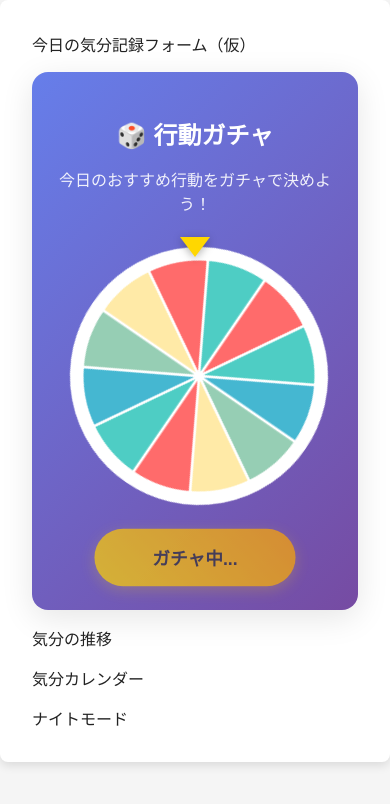
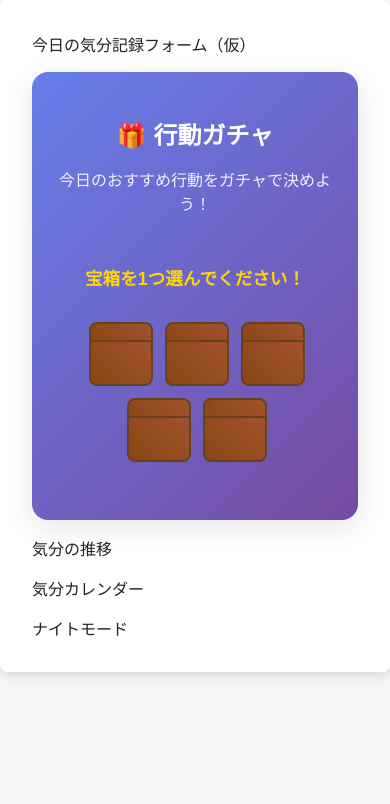
Before and after one commit to ncc-seisaku202/yurutto-app, a Vue app: page / in a window 390 px wide. Both pictures are taken after a click on the button "ガチャを回す！". Shown: the top 804 px of the page. Built offline with nearby package versions, Linux system fonts and the light colour scheme.

Commit message:
ガチャ演出の修正

```diff
--- a/src/components/Lv1/ActionGacha.vue
+++ b/src/components/Lv1/ActionGacha.vue
@@ -1,33 +1,44 @@
 <template>
   <div class="action-gacha">
-    <h2 class="title">🎲 行動ガチャ</h2>
+    <h2 class="title">🎁 行動ガチャ</h2>
     <p class="description">今日のおすすめ行動をガチャで決めよう！</p>
 
     <div class="gacha-container">
-      <!-- ルーレット表示エリア -->
-      <div class="roulette-area">
-        <svg
-          class="roulette-wheel"
-          :class="{ 'spinning': isSpinning }"
-          :style="{ transform: `rotate(${rotation}deg)` }"
-          width="300"
-          height="300"
-          viewBox="0 0 300 300"
+      <!-- 初期状態：ガチャボタンのみ -->
+      <div v-if="!showTreasures && !selectedAction" class="initial-state">
+        <button
+          class="gacha-button"
+          @click="startGacha"
+          :disabled="isProcessing"
         >
-          <g v-for="(color, index) in rouletteColors" :key="index">
-            <path
-              :d="getSlicePath(index, rouletteColors.length)"
-              :fill="color"
-              stroke="white"
-              stroke-width="3"
-            />
-          </g>
-        </svg>
-        <div class="roulette-pointer"></div>
+          {{ isProcessing ? 'ガチャ準備中...' : 'ガチャを回す！' }}
+        </button>
+      </div>
+
+      <!-- 宝箱選択画面 -->
+      <div v-if="showTreasures && !selectedAction" class="treasure-selection">
+        <p class="instruction">宝箱を1つ選んでください！</p>
+        <div class="treasures-container">
+          <div
+            v-for="(treasure, index) in treasures"
+            :key="index"
+            class="treasure-box"
+            :class="{
+              'selected': treasure.isSelected,
+              'opening': treasure.isOpening,
+              'glowing': treasure.isGlowing
+            }"
+            @click="selectTreasure(index)"
+          >
+            <div class="treasure-lid"></div>
+            <div class="treasure-body"></div>
+            <div class="treasure-glow"></div>
+          </div>
+        </div>
       </div>
 
       <!-- 結果表示エリア -->
-      <div class="result-area" v-if="selectedAction">
+      <div v-if="selectedAction" class="result-area">
         <div class="result-card" :class="{ 'show': showResult }">
           <div class="category-badge" :style="{ backgroundColor: getCategoryColor(selectedAction.category) }">
             {{ selectedAction.category }}
@@ -36,54 +47,33 @@
           <p class="action-description">{{ selectedAction.description }}</p>
           <div class="action-duration">⏱️ {{ selectedAction.duration }}</div>
         </div>
+
+        <!-- もう一度ボタン -->
+        <button class="retry-button" @click="resetGacha">
+          もう一度ガチャを回す
+        </button>
       </div>
-
-      <!-- ガチャボタン -->
-      <button
-        class="gacha-button"
-        @click="spinGacha"
-        :disabled="isSpinning"
-        :class="{ 'spinning': isSpinning }"
-      >
-        {{ isSpinning ? 'ガチャ中...' : 'ガチャを回す！' }}
-      </button>
     </div>
   </div>
 </template>
 
 <script setup>
-import { ref, onMounted } from 'vue'
+import { ref, reactive } from 'vue'
 
 // リアクティブデータ
-const isSpinning = ref(false)
-const rotation = ref(0)
+const isProcessing = ref(false)
+const showTreasures = ref(false)
 const selectedAction = ref(null)
 const showResult = ref(false)
 
-// ルーレットの色配列（カテゴリ色を繰り返し配置）
-const rouletteColors = [
-  '#FF6B6B', // 運動
-  '#4ECDC4', // リラックス
-  '#45B7D1', // 創作活動
-  '#96CEB4', // 社交
-  '#FFEAA7', // セルフケア
-  '#FF6B6B', // 運動
-  '#4ECDC4', // リラックス
-  '#45B7D1', // 創作活動
-  '#96CEB4', // 社交
-  '#FFEAA7', // セルフケア
-  '#FF6B6B', // 運動
-  '#4ECDC4'  // リラックス
-]
-
-// ルーレット色とカテゴリのマッピング
-const colorToCategoryMap = {
-  '#FF6B6B': '運動',
-  '#4ECDC4': 'リラックス',
-  '#45B7D1': '創作活動',
-  '#96CEB4': '社交',
-  '#FFEAA7': 'セルフケア'
-}
+// 宝箱データ
+const treasures = reactive([
+  { isSelected: false, isOpening: false, isGlowing: false },
+  { isSelected: false, isOpening: false, isGlowing: false },
+  { isSelected: false, isOpening: false, isGlowing: false },
+  { isSelected: false, isOpening: false, isGlowing: false },
+  { isSelected: false, isOpening: false, isGlowing: false }
+])
 
 // 行動データベース
 const actionDatabase = [
@@ -132,72 +122,54 @@ const getCategoryColor = (category) => {
   return categoryColors[category] || '#DDD'
 }
 
-// SVGピザスライスのパスを生成
-const getSlicePath = (index, total) => {
-  const centerX = 150
-  const centerY = 150
-  const radius = 140
-  const anglePerSlice = (2 * Math.PI) / total
-  const startAngle = index * anglePerSlice
-  const endAngle = (index + 1) * anglePerSlice
+// ガチャ開始
+const startGacha = () => {
+  isProcessing.value = true
 
-  const x1 = centerX + radius * Math.cos(startAngle)
-  const y1 = centerY + radius * Math.sin(startAngle)
-  const x2 = centerX + radius * Math.cos(endAngle)
-  const y2 = centerY + radius * Math.sin(endAngle)
-
-  const largeArcFlag = anglePerSlice > Math.PI ? 1 : 0
-
-  return `M ${centerX} ${centerY} L ${x1} ${y1} A ${radius} ${radius} 0 ${largeArcFlag} 1 ${x2} ${y2} Z`
+  // 0.3秒後に宝箱を表示
+  setTimeout(() => {
+    isProcessing.value = false
+    showTreasures.value = true
+  }, 300)
 }
 
-// ガチャを回す
-const spinGacha = () => {
-  if (isSpinning.value) return
+// 宝箱選択
+const selectTreasure = (index) => {
+  // 既に選択済みの場合は無視
+  if (treasures.some(t => t.isSelected)) return
 
-  isSpinning.value = true
-  showResult.value = false
-  selectedAction.value = null
+  // 選択された宝箱を光らせる
+  treasures[index].isSelected = true
+  treasures[index].isGlowing = true
 
-  // 先に結果を決定する
-  const randomActionIndex = Math.floor(Math.random() * actionDatabase.length)
-  const targetAction = actionDatabase[randomActionIndex]
-  const targetCategory = targetAction.category
-  const targetColor = getCategoryColor(targetCategory)
+  // 0.8秒後に開く演出（光る演出を少し長く）
+  setTimeout(() => {
+    treasures[index].isOpening = true
 
-  // 目標の色に対応するスライスのインデックスを見つける
-  const targetSliceIndices = []
-  rouletteColors.forEach((color, index) => {
-    if (color === targetColor) {
-      targetSliceIndices.push(index)
-    }
-  })
+    // ランダムに行動を選択
+    const randomIndex = Math.floor(Math.random() * actionDatabase.length)
+    selectedAction.value = actionDatabase[randomIndex]
 
-  // ランダムに目標スライスを選択
-  const targetSliceIndex = targetSliceIndices[Math.floor(Math.random() * targetSliceIndices.length)]
-
-  // 目標スライスの中央角度を計算
-  const sliceAngle = 360 / rouletteColors.length
-  const targetAngle = targetSliceIndex * sliceAngle + sliceAngle / 2
-
-  // ランダムな回転数を設定（3-5回転 + 目標角度）
-  const spins = 3 + Math.random() * 2
-  const totalRotation = spins * 360 + targetAngle
-
-  rotation.value += totalRotation
-
-  // アニメーション終了後の処理
-  setTimeout(() => {
-    // 結果を設定
-    selectedAction.value = targetAction
-
-    isSpinning.value = false
-
-    // 結果表示のアニメーション
+    // 0.5秒後に結果表示
     setTimeout(() => {
       showResult.value = true
-    }, 300)
-  }, 3000) // 3秒間のスピンアニメーション
+    }, 500)
+  }, 800)
+}
+
+// ガチャリセット
+const resetGacha = () => {
+  showTreasures.value = false
+  selectedAction.value = null
+  showResult.value = false
+  isProcessing.value = false
+
+  // 宝箱の状態をリセット
+  treasures.forEach(treasure => {
+    treasure.isSelected = false
+    treasure.isOpening = false
+    treasure.isGlowing = false
+  })
 }
 </script>
 
@@ -209,6 +181,7 @@ const spinGacha = () => {
   color: white;
   text-align: center;
   box-shadow: 0 8px 32px rgba(0, 0, 0, 0.1);
+  min-height: 400px;
 }
 
 .title {
@@ -229,106 +202,25 @@ const spinGacha = () => {
   gap: 2rem;
 }
 
-.roulette-area {
-  position: relative;
-  width: 300px;
-  height: 300px;
-}
-
-.roulette-wheel {
-  width: 100%;
-  height: 100%;
-  border-radius: 50%;
-  transition: transform 3s cubic-bezier(0.23, 1, 0.32, 1);
-  border: 4px solid white;
-  background: white;
-}
-
-.roulette-wheel.spinning {
-  transition: transform 3s cubic-bezier(0.23, 1, 0.32, 1);
-}
-
-
-.roulette-pointer {
-  position: absolute;
-  top: -10px;
-  left: 50%;
-  transform: translateX(-50%);
-  width: 0;
-  height: 0;
-  border-left: 15px solid transparent;
-  border-right: 15px solid transparent;
-  border-top: 20px solid #FFD700;
-  z-index: 10;
-  filter: drop-shadow(0 2px 4px rgba(0, 0, 0, 0.3));
-}
-
-.result-area {
+.initial-state {
+  display: flex;
+  justify-content: center;
+  align-items: center;
   min-height: 200px;
-  display: flex;
-  align-items: center;
-  justify-content: center;
-}
-
-.result-card {
-  background: rgba(255, 255, 255, 0.95);
-  color: #333;
-  padding: 1.5rem;
-  border-radius: 12px;
-  box-shadow: 0 4px 20px rgba(0, 0, 0, 0.1);
-  max-width: 300px;
-  transform: scale(0.8);
-  opacity: 0;
-  transition: all 0.5s ease;
-}
-
-.result-card.show {
-  transform: scale(1);
-  opacity: 1;
-}
-
-.category-badge {
-  display: inline-block;
-  padding: 0.3rem 0.8rem;
-  border-radius: 20px;
-  font-size: 0.8rem;
-  font-weight: bold;
-  color: white;
-  margin-bottom: 1rem;
-}
-
-.action-name {
-  font-size: 1.3rem;
-  font-weight: bold;
-  margin-bottom: 0.8rem;
-  color: #333;
-}
-
-.action-description {
-  font-size: 0.9rem;
-  line-height: 1.5;
-  margin-bottom: 1rem;
-  color: #666;
-}
-
-.action-duration {
-  font-size: 0.8rem;
-  color: #888;
-  font-weight: bold;
 }
 
 .gacha-button {
   background: linear-gradient(45deg, #FFD700, #FFA500);
   color: #333;
   border: none;
-  padding: 1rem 2rem;
+  padding: 1.5rem 3rem;
   border-radius: 50px;
-  font-size: 1.1rem;
+  font-size: 1.2rem;
   font-weight: bold;
   cursor: pointer;
   transition: all 0.3s ease;
   box-shadow: 0 4px 15px rgba(255, 215, 0, 0.3);
-  min-width: 200px;
+  min-width: 250px;
 }
 
 .gacha-button:hover:not(:disabled) {
@@ -342,14 +234,161 @@ const spinGacha = () => {
   transform: none;
 }
 
-.gacha-button.spinning {
-  animation: pulse 1s infinite;
+.treasure-selection {
+  text-align: center;
 }
 
-@keyframes pulse {
-  0% { transform: scale(1); }
-  50% { transform: scale(1.05); }
-  100% { transform: scale(1); }
+.instruction {
+  font-size: 1.1rem;
+  margin-bottom: 2rem;
+  color: #FFD700;
+  font-weight: bold;
+}
+
+.treasures-container {
+  display: flex;
+  justify-content: center;
+  gap: 1.5rem;
+  flex-wrap: wrap;
+}
+
+.treasure-box {
+  position: relative;
+  width: 80px;
+  height: 80px;
+  cursor: pointer;
+  transition: all 0.3s ease;
+}
+
+.treasure-box:hover {
+  transform: translateY(-5px);
+}
+
+.treasure-lid {
+  position: absolute;
+  top: 0;
+  left: 0;
+  width: 100%;
+  height: 30px;
+  background: linear-gradient(45deg, #8B4513, #A0522D);
+  border-radius: 8px 8px 4px 4px;
+  border: 2px solid #654321;
+  transition: all 0.5s ease;
+}
+
+.treasure-body {
+  position: absolute;
+  top: 25px;
+  left: 0;
+  width: 100%;
+  height: 55px;
+  background: linear-gradient(45deg, #8B4513, #A0522D);
+  border-radius: 4px 4px 8px 8px;
+  border: 2px solid #654321;
+}
+
+.treasure-glow {
+  position: absolute;
+  top: -10px;
+  left: -10px;
+  width: 100px;
+  height: 100px;
+  border-radius: 50%;
+  background: radial-gradient(circle, rgba(255, 215, 0, 0.3) 0%, transparent 70%);
+  opacity: 0;
+  transition: all 0.5s ease;
+}
+
+.treasure-box.glowing .treasure-glow {
+  opacity: 1;
+  animation: glow 1s infinite alternate;
+}
+
+.treasure-box.opening .treasure-lid {
+  transform: rotateX(-120deg);
+  transform-origin: bottom;
+}
+
+.treasure-box.opening .treasure-body {
+  background: linear-gradient(45deg, #FFD700, #FFA500);
+  box-shadow: 0 0 20px rgba(255, 215, 0, 0.8);
+}
+
+@keyframes glow {
+  0% { box-shadow: 0 0 20px rgba(255, 215, 0, 0.5); }
+  100% { box-shadow: 0 0 30px rgba(255, 215, 0, 0.8); }
+}
+
+.result-area {
+  display: flex;
+  flex-direction: column;
+  align-items: center;
+  gap: 2rem;
+}
+
+.result-card {
+  background: rgba(255, 255, 255, 0.95);
+  color: #333;
+  padding: 2rem;
+  border-radius: 12px;
+  box-shadow: 0 4px 20px rgba(0, 0, 0, 0.1);
+  max-width: 350px;
+  transform: scale(0.8);
+  opacity: 0;
+  transition: all 0.5s ease;
+}
+
+.result-card.show {
+  transform: scale(1);
+  opacity: 1;
+}
+
+.category-badge {
+  display: inline-block;
+  padding: 0.4rem 1rem;
+  border-radius: 20px;
+  font-size: 0.9rem;
+  font-weight: bold;
+  color: white;
+  margin-bottom: 1rem;
+}
+
+.action-name {
+  font-size: 1.4rem;
+  font-weight: bold;
+  margin-bottom: 1rem;
+  color: #333;
+}
+
+.action-description {
+  font-size: 1rem;
+  line-height: 1.5;
+  margin-bottom: 1rem;
+  color: #666;
+}
+
+.action-duration {
+  font-size: 0.9rem;
+  color: #888;
+  font-weight: bold;
+}
+
+.retry-button {
+  background: linear-gradient(45deg, #4ECDC4, #44A08D);
+  color: white;
+  border: none;
+  padding: 1rem 2rem;
+  border-radius: 25px;
+  font-size: 1rem;
+  font-weight: bold;
+  cursor: pointer;
+  transition: all 0.3s ease;
+  box-shadow: 0 4px 15px rgba(78, 205, 196, 0.3);
+}
+
+.retry-button:hover {
+  transform: translateY(-2px);
+  box-shadow: 0 6px 20px rgba(78, 205, 196, 0.4);
 }
 
 /* レスポンシブ対応 */
@@ -358,18 +397,32 @@ const spinGacha = () => {
     padding: 1.5rem;
   }
 
-  .roulette-area {
-    width: 250px;
-    height: 250px;
+  .treasures-container {
+    gap: 1rem;
   }
 
-  .roulette-wheel {
-    width: 250px;
-    height: 250px;
+  .treasure-box {
+    width: 60px;
+    height: 60px;
+  }
+
+  .treasure-lid {
+    height: 22px;
+  }
+
+  .treasure-body {
+    top: 18px;
+    height: 42px;
   }
 
   .title {
     font-size: 1.5rem;
   }
+
+  .gacha-button {
+    padding: 1rem 2rem;
+    font-size: 1rem;
+    min-width: 200px;
+  }
 }
 </style>
```
